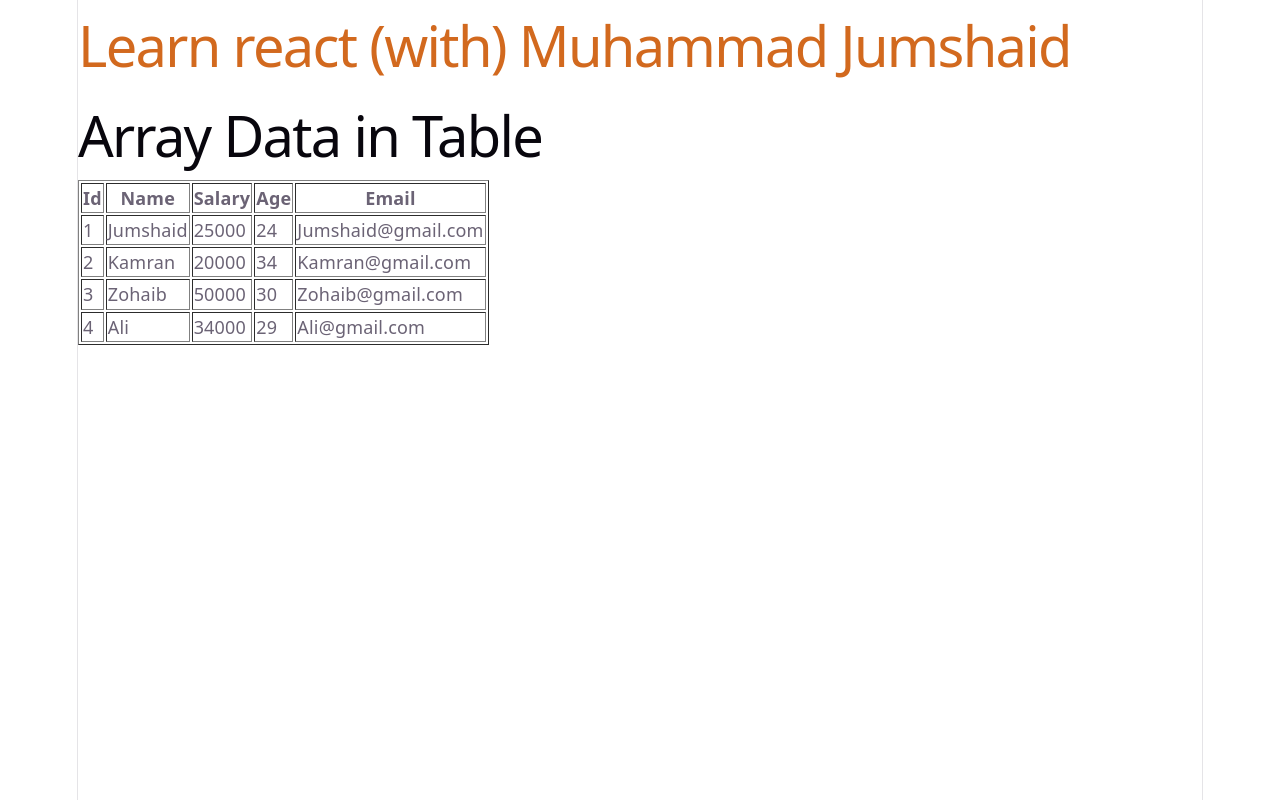
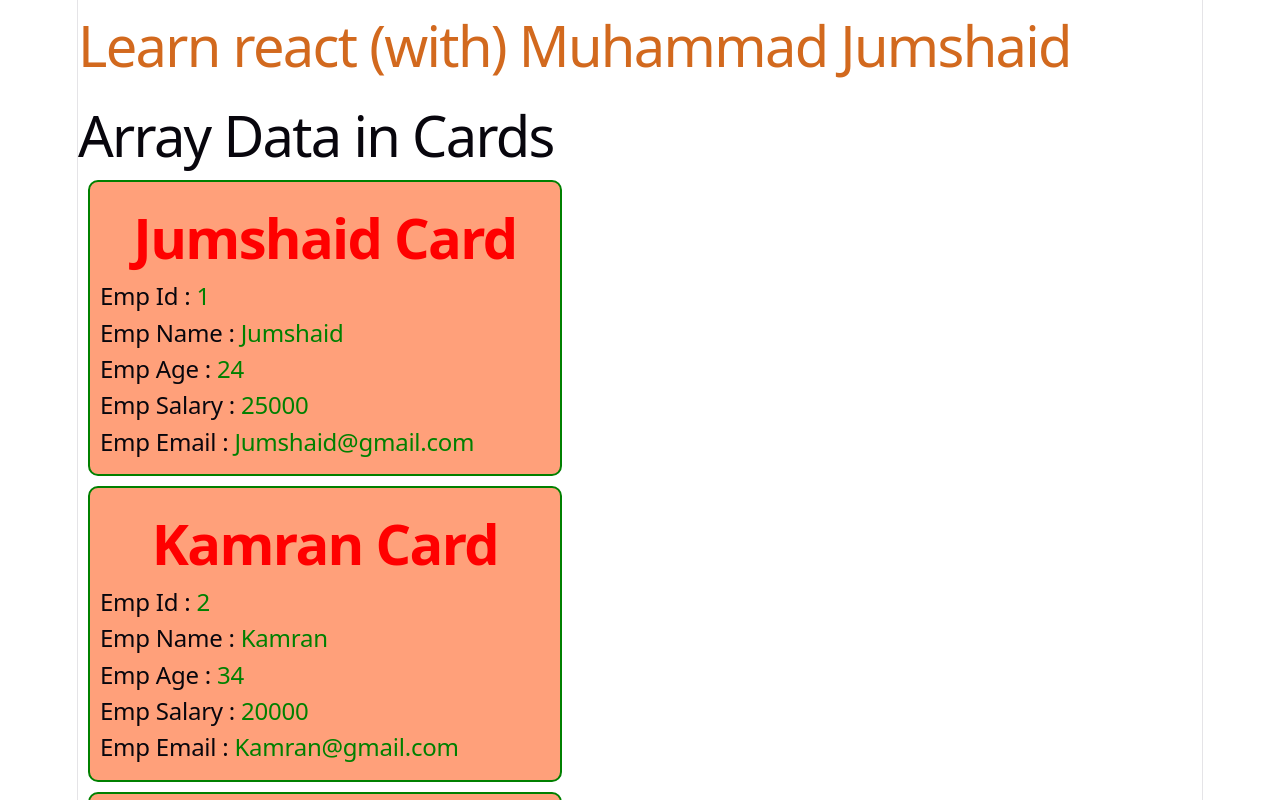
Before and after one commit to MuhammadJumshaid/Jumshaid-reactcode, a React (Vite) app: page / in a window 1280 px wide. Shown: the top 800 px of the page. Built offline with nearby package versions, Linux system fonts and the light colour scheme.

Commit message:
20200818_Array as Props

```diff
--- /dev/null
+++ b/src/EmpCard.jsx
@@ -0,0 +1,17 @@
+import React from 'react'
+
+const EmpCard = ({data}) => {
+  return (
+    <div style={{'border' : '2px solid green', width : '450px', padding : '10px', margin : '10px', 'borderRadius' : '10px', backgroundColor : 'lightsalmon '}} >
+      {/* <h1 style={{color : 'red'}}>Employee Card</h1> */}
+      <h1 style={{color : 'red', 'fontWeight' : 'bold', textAlign : 'center'}}>{data.Name} Card</h1>
+     <h2>  Emp Id : <span style={{color : 'green'}}>{data.Id}</span>  </h2>
+     <h2>Emp Name : <span style={{color : 'green'}}> {data.Name} </span></h2>
+     <h2>Emp Age : <span style={{color : 'green'}}> {data.Age} </span></h2>
+     <h2>Emp Salary : <span style={{color : 'green'}}> {data.Salary} </span></h2>
+     <h2>Emp Email : <span style={{color : 'green'}}> {data.Email} </span></h2>
+    </div>
+  )
+}
+
+export default EmpCard
--- a/src/TableAndArray.jsx
+++ b/src/TableAndArray.jsx
@@ -1,3 +1,5 @@
+import EmpCard from "./EmpCard"
+
 const TableAndArray = () => {
 
     const employeeInf = [
@@ -30,40 +32,16 @@ const TableAndArray = () => {
             Email: "Ali@gmail.com"
         },
     ]
-
     return (
         <div>
-            <h1>Array Data in Table</h1>
-
-            {/* <table border={{border : 1}}> */}
-            <table border="1">
-                <thead>
-                    <tr>
-                        <th>Id</th>
-                        <th>Name</th>
-                        <th>Salary</th>
-                        <th>Age</th>
-                        <th>Email</th>
-                    </tr>
-                </thead>
-                <tbody>
-
+            <h1>Array Data in Cards</h1>
                     {
-                        employeeInf.map(user =>
-                            (
-                           <tr>
-                                <td>{user.Id}</td>
-                                <td>{user.Name}</td>
-                                <td>{user.Salary}</td>
-                                <td>{user.Age}</td>
-                                <td>{user.Email}</td>
-                            </tr>
-                            )
-                        )
+                        employeeInf.map((user) => (
+                            <div key={user.Id}>
+                                <EmpCard data = {user}/>
+                           </div>
+                            ))
                     }
-
-                </tbody>
-            </table>
         </div>
     )
 }
```
